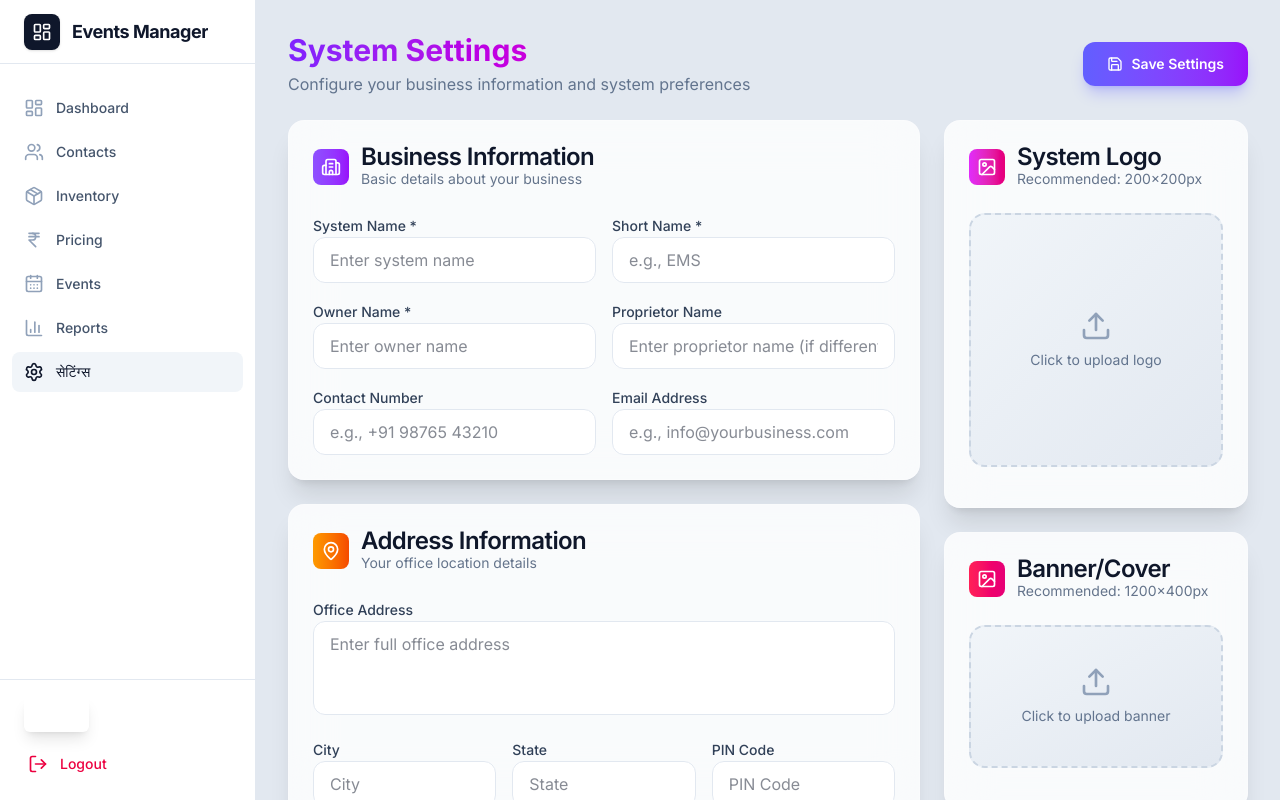
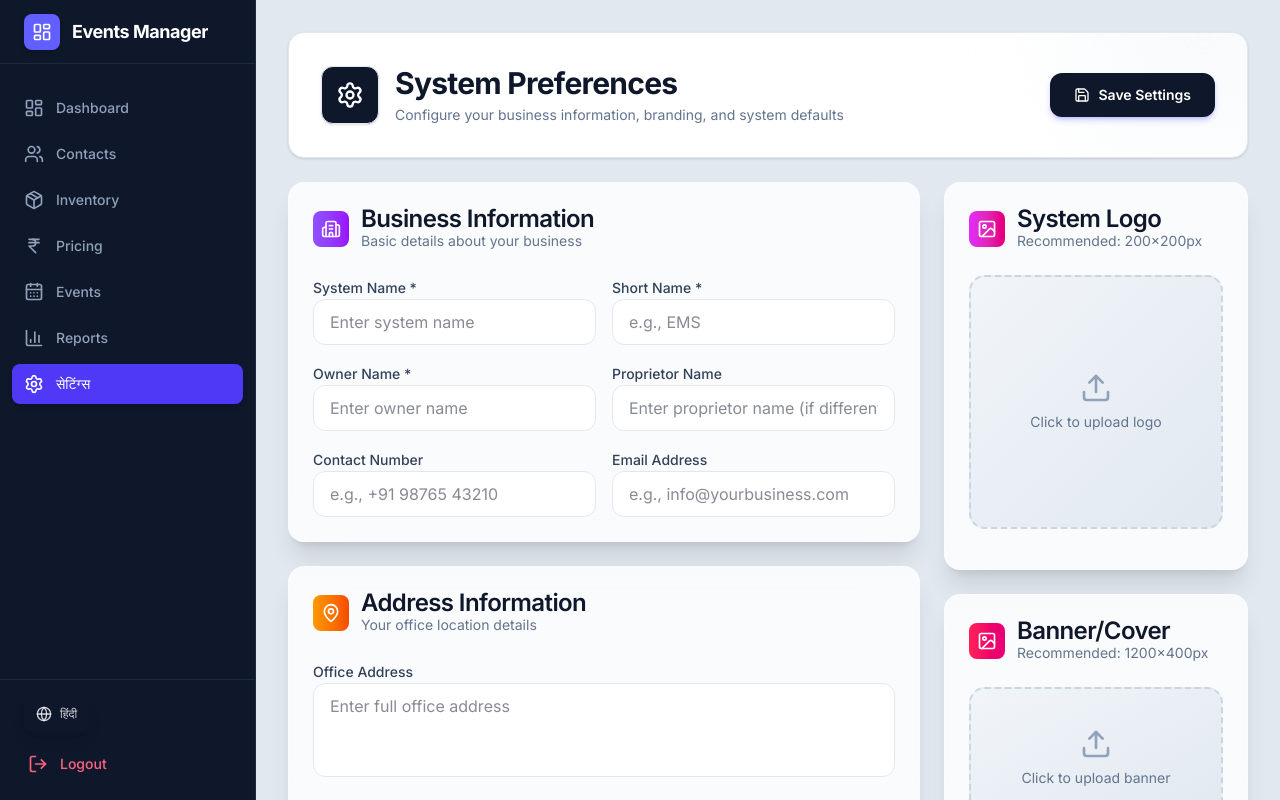
Before and after one commit to waraseoni/event, a Next.js app: page /settings in a window 1280 px wide. Built offline with nearby package versions, Linux system fonts and the light colour scheme; no server answers; the database is empty.

Commit message:
ui fixes 2

```diff
--- a/src/app/contacts/page.tsx
+++ b/src/app/contacts/page.tsx
@@ -12,24 +12,28 @@ export default function ContactsPage() {
   return (
     <div className="min-h-[calc(100vh-200px)] pb-20">
       {/* Header Section */}
-      <div className="mb-6">
-        <div className="flex flex-col sm:flex-row sm:items-center sm:justify-between gap-4">
-          <div className="flex items-center gap-3">
-            <div className="p-3 bg-slate-900 dark:bg-white rounded-xl shadow-sm border border-slate-200 dark:border-slate-800">
-              <Users className="h-6 w-6 text-white dark:text-slate-900" />
+      <div className="relative overflow-hidden rounded-2xl bg-white dark:bg-[#000000] p-6 md:p-8 border border-slate-200 dark:border-slate-800 shadow-sm mb-6">
+        <div className="relative z-10 flex flex-col sm:flex-row sm:items-center sm:justify-between gap-6">
+          <div className="flex items-center gap-4">
+            <div className="p-3.5 bg-slate-900 dark:bg-white rounded-xl shadow-sm border border-slate-200 dark:border-slate-800">
+              <Users className="h-7 w-7 text-white dark:text-slate-900" />
             </div>
             <div>
               <h1 className="text-2xl sm:text-3xl font-bold text-slate-900 dark:text-white tracking-tight">
-                {t('page.contacts.title')}
+                {language === 'en' ? 'Contact Management' : 'संपर्क प्रबंधन'}
               </h1>
-              <p className="text-slate-500 text-sm mt-0.5">
-                {t('page.contacts.description')}
+              <p className="text-slate-500 text-sm mt-1">
+                {language === 'en' ? 'Manage your customers, vendors, and team members' : 'अपने ग्राहकों, वेंडर्स और टीम को प्रबंधित करें'}
               </p>
             </div>
           </div>
 
-          <AddContactButton />
+          <div className="flex shrink-0">
+            <AddContactButton />
+          </div>
         </div>
+        {/* Subtle Decorative Elements */}
+        <div className="absolute top-0 right-0 w-64 h-64 bg-slate-100 dark:bg-slate-900 rounded-full blur-3xl opacity-50 -translate-y-1/2 translate-x-1/3 pointer-events-none"></div>
       </div>
 
       {/* Filter Section */}
--- a/src/app/events/page.tsx
+++ b/src/app/events/page.tsx
@@ -5,20 +5,36 @@ import { EventsStats } from '@/components/events/events-stats'
 import { AddEventButton } from '@/components/events/add-event-button'
 import { EventsFilter } from '@/components/events/events-filter'
 import { useLanguage } from '@/contexts/language-context'
+import { CalendarDays } from 'lucide-react'
 
 export default function EventsPage() {
-  const { t } = useLanguage()
+  const { t, language } = useLanguage()
 
   return (
     <div className="space-y-6">
-      <div className="flex items-center justify-between">
-        <div>
-          <h1 className="text-3xl font-bold tracking-tight">{t('page.events.title')}</h1>
-          <p className="text-muted-foreground">
-            {t('page.events.description')}
-          </p>
+      {/* Header Section */}
+      <div className="relative overflow-hidden rounded-2xl bg-white dark:bg-[#000000] p-6 md:p-8 border border-slate-200 dark:border-slate-800 shadow-sm mb-6">
+        <div className="relative z-10 flex flex-col sm:flex-row sm:items-center sm:justify-between gap-6">
+          <div className="flex items-center gap-4">
+            <div className="p-3.5 bg-slate-900 dark:bg-white rounded-xl shadow-sm border border-slate-200 dark:border-slate-800">
+              <CalendarDays className="h-7 w-7 text-white dark:text-slate-900" />
+            </div>
+            <div>
+              <h1 className="text-2xl sm:text-3xl font-bold text-slate-900 dark:text-white tracking-tight">
+                {language === 'en' ? 'Event Bookings' : 'इवेंट बुकिंग्स'}
+              </h1>
+              <p className="text-slate-500 text-sm mt-1">
+                {language === 'en' ? 'Schedule, organize, and manage your upcoming events' : 'अपने आगामी इवेंट्स को शेड्यूल और व्यवस्थित करें'}
+              </p>
+            </div>
+          </div>
+
+          <div className="flex shrink-0">
+            <AddEventButton />
+          </div>
         </div>
-        <AddEventButton />
+        {/* Subtle Decorative Elements */}
+        <div className="absolute top-0 right-0 w-64 h-64 bg-slate-100 dark:bg-slate-900 rounded-full blur-3xl opacity-50 -translate-y-1/2 translate-x-1/3 pointer-events-none"></div>
       </div>
 
       <EventsStats />
--- a/src/app/inventory/page.tsx
+++ b/src/app/inventory/page.tsx
@@ -5,20 +5,36 @@ import { InventoryStats } from '@/components/inventory/inventory-stats'
 import { AddItemButton } from '@/components/inventory/add-item-button'
 import { InventoryFilters } from '@/components/inventory/inventory-filters'
 import { useLanguage } from '@/contexts/language-context'
+import { Package } from 'lucide-react'
 
 export default function InventoryPage() {
-  const { t } = useLanguage()
+  const { t, language } = useLanguage()
 
   return (
     <div className="space-y-6">
-      <div className="flex items-center justify-between">
-        <div>
-          <h1 className="text-3xl font-bold tracking-tight">{t('page.inventory.title')}</h1>
-          <p className="text-muted-foreground">
-            {t('page.inventory.description')}
-          </p>
+      {/* Header Section */}
+      <div className="relative overflow-hidden rounded-2xl bg-white dark:bg-[#000000] p-6 md:p-8 border border-slate-200 dark:border-slate-800 shadow-sm mb-6">
+        <div className="relative z-10 flex flex-col sm:flex-row sm:items-center sm:justify-between gap-6">
+          <div className="flex items-center gap-4">
+            <div className="p-3.5 bg-slate-900 dark:bg-white rounded-xl shadow-sm border border-slate-200 dark:border-slate-800">
+              <Package className="h-7 w-7 text-white dark:text-slate-900" />
+            </div>
+            <div>
+              <h1 className="text-2xl sm:text-3xl font-bold text-slate-900 dark:text-white tracking-tight">
+                {language === 'en' ? 'Assets & Inventory' : 'एसेट्स और इन्वेंटरी'}
+              </h1>
+              <p className="text-slate-500 text-sm mt-1">
+                {language === 'en' ? 'Track your equipment, products, and physical assets' : 'अपने उपकरण, उत्पाद और भौतिक संपत्तियों को ट्रैक करें'}
+              </p>
+            </div>
+          </div>
+
+          <div className="flex shrink-0">
+            <AddItemButton />
+          </div>
         </div>
-        <AddItemButton />
+        {/* Subtle Decorative Elements */}
+        <div className="absolute top-0 right-0 w-64 h-64 bg-slate-100 dark:bg-slate-900 rounded-full blur-3xl opacity-50 -translate-y-1/2 translate-x-1/3 pointer-events-none"></div>
       </div>
 
       <InventoryStats />
--- a/src/app/pricing/page.tsx
+++ b/src/app/pricing/page.tsx
@@ -4,20 +4,36 @@ import { PricingList } from '@/components/pricing/pricing-list'
 import { PricingStats } from '@/components/pricing/pricing-stats'
 import { AddPricingButton } from '@/components/pricing/add-pricing-button'
 import { useLanguage } from '@/contexts/language-context'
+import { IndianRupee } from 'lucide-react'
 
 export default function PricingPage() {
-  const { t } = useLanguage()
+  const { t, language } = useLanguage()
 
   return (
     <div className="space-y-6">
-      <div className="flex items-center justify-between">
-        <div>
-          <h1 className="text-3xl font-bold tracking-tight">{t('page.pricing.title')}</h1>
-          <p className="text-muted-foreground">
-            {t('page.pricing.description')}
-          </p>
+      {/* Header Section */}
+      <div className="relative overflow-hidden rounded-2xl bg-white dark:bg-[#000000] p-6 md:p-8 border border-slate-200 dark:border-slate-800 shadow-sm mb-6">
+        <div className="relative z-10 flex flex-col sm:flex-row sm:items-center sm:justify-between gap-6">
+          <div className="flex items-center gap-4">
+            <div className="p-3.5 bg-slate-900 dark:bg-white rounded-xl shadow-sm border border-slate-200 dark:border-slate-800">
+              <IndianRupee className="h-7 w-7 text-white dark:text-slate-900" />
+            </div>
+            <div>
+              <h1 className="text-2xl sm:text-3xl font-bold text-slate-900 dark:text-white tracking-tight">
+                {language === 'en' ? 'Rate Cards & Pricing' : 'रेट कार्ड और मूल्य निर्धारण'}
+              </h1>
+              <p className="text-slate-500 text-sm mt-1">
+                {language === 'en' ? 'Configure standardized packages and custom rate cards' : 'मानकीकृत पैकेज और कस्टम रेट कार्ड कॉन्फ़िगर करें'}
+              </p>
+            </div>
+          </div>
+
+          <div className="flex shrink-0">
+            <AddPricingButton />
+          </div>
         </div>
-        <AddPricingButton />
+        {/* Subtle Decorative Elements */}
+        <div className="absolute top-0 right-0 w-64 h-64 bg-slate-100 dark:bg-slate-900 rounded-full blur-3xl opacity-50 -translate-y-1/2 translate-x-1/3 pointer-events-none"></div>
       </div>
 
       <PricingStats />
--- a/src/app/reports/page.tsx
+++ b/src/app/reports/page.tsx
@@ -5,17 +5,32 @@ import { InventoryUtilization } from '@/components/reports/inventory-utilization
 import { ContactAnalytics } from '@/components/reports/contact-analytics'
 import { BookingCapacity } from '@/components/reports/booking-capacity'
 import { useLanguage } from '@/contexts/language-context'
+import { BarChart3 } from 'lucide-react'
 
 export default function ReportsPage() {
-  const { t } = useLanguage()
+  const { t, language } = useLanguage()
 
   return (
     <div className="space-y-6">
-      <div>
-        <h1 className="text-3xl font-bold tracking-tight">{t('page.reports.title')}</h1>
-        <p className="text-muted-foreground">
-          {t('page.reports.description')}
-        </p>
+      {/* Header Section */}
+      <div className="relative overflow-hidden rounded-2xl bg-white dark:bg-[#000000] p-6 md:p-8 border border-slate-200 dark:border-slate-800 shadow-sm mb-6">
+        <div className="relative z-10 flex flex-col sm:flex-row sm:items-center sm:justify-between gap-6">
+          <div className="flex items-center gap-4">
+            <div className="p-3.5 bg-slate-900 dark:bg-white rounded-xl shadow-sm border border-slate-200 dark:border-slate-800">
+              <BarChart3 className="h-7 w-7 text-white dark:text-slate-900" />
+            </div>
+            <div>
+              <h1 className="text-2xl sm:text-3xl font-bold text-slate-900 dark:text-white tracking-tight">
+                {language === 'en' ? 'Analytics & Insights' : 'एनालिटिक्स और इनसाइट्स'}
+              </h1>
+              <p className="text-slate-500 text-sm mt-1">
+                {language === 'en' ? 'View financial performance, inventory usage, and key metrics' : 'वित्तीय प्रदर्शन, इन्वेंटरी उपयोग और प्रमुख मेट्रिक्स देखें'}
+              </p>
+            </div>
+          </div>
+        </div>
+        {/* Subtle Decorative Elements */}
+        <div className="absolute top-0 right-0 w-64 h-64 bg-slate-100 dark:bg-slate-900 rounded-full blur-3xl opacity-50 -translate-y-1/2 translate-x-1/3 pointer-events-none"></div>
       </div>
 
       <div className="grid gap-6 md:grid-cols-2">
--- a/src/app/settings/page.tsx
+++ b/src/app/settings/page.tsx
@@ -179,19 +179,27 @@ export default function SettingsPage() {
 
   return (
     <div className="space-y-6 max-w-5xl mx-auto">
-      {/* Header */}
-      <div className="flex items-center justify-between">
+      {/* Header Section */}
+      <div className="relative overflow-hidden rounded-2xl bg-white dark:bg-[#000000] p-6 md:p-8 border border-slate-200 dark:border-slate-800 shadow-sm mb-6">
+        <div className="relative z-10 flex flex-col sm:flex-row sm:items-center sm:justify-between gap-6">
+          <div className="flex items-center gap-4">
+            <div className="p-3.5 bg-slate-900 dark:bg-white rounded-xl shadow-sm border border-slate-200 dark:border-slate-800">
+              <Settings className="h-7 w-7 text-white dark:text-slate-900" />
+            </div>
             <div>
-          <h1 className="text-3xl font-bold bg-gradient-to-r from-violet-600 via-fuchsia-600 to-pink-600 bg-clip-text text-transparent">
-            {language === 'en' ? 'System Settings' : 'सिस्टम सेटिंग्स'}
+              <h1 className="text-2xl sm:text-3xl font-bold text-slate-900 dark:text-white tracking-tight">
+                {language === 'en' ? 'System Preferences' : 'सिस्टम प्राथमिकताएं'}
               </h1>
-          <p className="text-slate-500 mt-1">
+              <p className="text-slate-500 text-sm mt-1">
                 {language === 'en'
-              ? 'Configure your business information and system preferences'
-              : 'अपनी व्यावसायिक जानकारी और सिस्टम प्राथमिकताएं कॉन्फ़िगर करें'}
+                  ? 'Configure your business information, branding, and system defaults'
+                  : 'अपनी व्यावसायिक जानकारी, ब्रांडिंग और सिस्टम डिफ़ॉल्ट कॉन्फ़िगर करें'}
               </p>
             </div>
-        <Button onClick={handleSave} disabled={saving} className="btn-gradient-primary">
+          </div>
+
+          <div className="flex shrink-0">
+            <Button onClick={handleSave} disabled={saving} className="bg-slate-900 dark:bg-white text-white dark:text-slate-900 hover:bg-slate-800 dark:hover:bg-slate-200 shadow-md transition-all">
               {saving ? (
                 <Loader2 className="h-4 w-4 mr-2 animate-spin" />
               ) : (
@@ -199,6 +207,10 @@ export default function SettingsPage() {
               )}
               {language === 'en' ? 'Save Settings' : 'सेटिंग्स सहेजें'}
             </Button>
+          </div>
+        </div>
+        {/* Subtle Decorative Elements */}
+        <div className="absolute top-0 right-0 w-64 h-64 bg-slate-100 dark:bg-slate-900 rounded-full blur-3xl opacity-50 -translate-y-1/2 translate-x-1/3 pointer-events-none"></div>
       </div>
 
       {/* Success/Error Message */}
--- a/src/components/layout/sidebar.tsx
+++ b/src/components/layout/sidebar.tsx
@@ -49,22 +49,24 @@ export function Sidebar() {
   return (
     <>
       {/* Mobile Top Header */}
-      <div className="md:hidden flex items-center justify-between p-4 border-b border-slate-200 dark:border-slate-800 bg-white dark:bg-slate-950 sticky top-0 z-50">
+      <div className="md:hidden flex items-center justify-between p-4 border-b border-slate-800 bg-slate-900 dark:bg-[#000000] sticky top-0 z-50">
         <Link href="/" className="flex items-center gap-2">
           {logoUrl ? (
             <img src={logoUrl} alt={systemShortName} className="h-6 w-6 object-contain" />
           ) : (
-            <LayoutDashboard className="h-6 w-6 text-slate-900 dark:text-white" />
+            <LayoutDashboard className="h-6 w-6 text-white" />
           )}
-          <span className="text-lg font-bold text-slate-900 dark:text-white tracking-tight">
+          <span className="text-lg font-bold text-white tracking-tight">
             {systemShortName}
           </span>
         </Link>
         <div className="flex items-center gap-2">
-          <LanguageSwitcher />
+          <div className="dark-mode-override">
+            <LanguageSwitcher />
+          </div>
           <button
             onClick={() => setMobileMenuOpen(!mobileMenuOpen)}
-            className="p-2 text-slate-600 dark:text-slate-400 hover:bg-slate-100 dark:hover:bg-slate-800 rounded-md"
+            className="p-2 text-slate-300 hover:bg-slate-800 rounded-md transition-colors"
           >
             {mobileMenuOpen ? <X className="h-5 w-5" /> : <Menu className="h-5 w-5" />}
           </button>
@@ -73,27 +75,27 @@ export function Sidebar() {
 
       {/* Desktop Sidebar & Mobile Menu overlay */}
       <aside className={cn(
-        "fixed inset-y-0 left-0 z-40 w-64 bg-white dark:bg-slate-950 border-r border-slate-200 dark:border-slate-800 flex flex-col transition-transform duration-300 ease-in-out md:translate-x-0 md:static",
+        "fixed inset-y-0 left-0 z-40 w-64 bg-slate-900 dark:bg-[#000000] border-r border-slate-800 flex flex-col transition-transform duration-300 ease-in-out md:translate-x-0 md:static",
         mobileMenuOpen ? "translate-x-0" : "-translate-x-full"
       )}>
         {/* Desktop Logo Area */}
-        <div className="hidden md:flex h-16 shrink-0 items-center px-6 border-b border-slate-200 dark:border-slate-800">
+        <div className="hidden md:flex h-16 shrink-0 items-center px-6 border-b border-slate-800">
           <Link href="/" className="flex items-center gap-3">
-            <div className="p-2 bg-slate-900 dark:bg-white rounded-lg shadow-sm">
+            <div className="p-2 bg-indigo-500 rounded-lg shadow-md">
               {logoUrl ? (
-                <img src={logoUrl} alt={systemShortName} className="h-5 w-5 object-contain" />
+                <img src={logoUrl} alt={systemShortName} className="h-5 w-5 object-contain filter brightness-0 invert" />
               ) : (
-                <LayoutDashboard className="h-5 w-5 text-white dark:text-slate-900" />
+                <LayoutDashboard className="h-5 w-5 text-white" />
               )}
             </div>
-            <span className="text-lg font-bold text-slate-900 dark:text-white tracking-tight truncate">
+            <span className="text-lg font-bold text-white tracking-tight truncate">
               {systemName}
             </span>
           </Link>
         </div>
 
         {/* Navigation Links */}
-        <nav className="flex-1 overflow-y-auto py-6 px-3 space-y-1 custom-scrollbar">
+        <nav className="flex-1 overflow-y-auto py-6 px-3 space-y-1.5 custom-scrollbar">
           {navigation.map((item) => {
             const Icon = item.icon
             const isActive = pathname === item.href
@@ -102,15 +104,15 @@ export function Sidebar() {
                 key={item.name}
                 href={item.href}
                 className={cn(
-                  'group flex items-center gap-3 px-3 py-2.5 rounded-lg text-sm font-medium transition-all',
+                  'group flex items-center gap-3 px-3 py-2.5 rounded-lg text-sm font-medium transition-all duration-200',
                   isActive
-                    ? 'bg-slate-100 dark:bg-slate-800 text-slate-900 dark:text-white'
-                    : 'text-slate-600 dark:text-slate-400 hover:bg-slate-50 dark:hover:bg-slate-800/50 hover:text-slate-900 dark:hover:text-white'
+                    ? 'bg-indigo-600 text-white shadow-md'
+                    : 'text-slate-400 hover:bg-slate-800 hover:text-white'
                 )}
               >
                 <Icon className={cn(
                   'h-5 w-5 shrink-0 transition-colors',
-                  isActive ? 'text-slate-900 dark:text-white' : 'text-slate-400 group-hover:text-slate-600 dark:group-hover:text-slate-300'
+                  isActive ? 'text-white' : 'text-slate-400 group-hover:text-white'
                 )} />
                 {item.name}
               </Link>
@@ -119,11 +121,11 @@ export function Sidebar() {
         </nav>
 
         {/* Bottom Actions (Language & Logout) */}
-        <div className="p-4 border-t border-slate-200 dark:border-slate-800 space-y-3">
-          <div className="hidden md:block px-2">
+        <div className="p-4 border-t border-slate-800 space-y-3">
+          <div className="hidden md:block px-2 dark-mode-override">
             <LanguageSwitcher />
           </div>
-          <button className="w-full flex items-center gap-3 px-3 py-2.5 rounded-lg text-sm font-medium text-rose-600 hover:bg-rose-50 dark:hover:bg-rose-950/30 transition-all">
+          <button className="w-full flex items-center gap-3 px-3 py-2.5 rounded-lg text-sm font-medium text-rose-400 hover:bg-rose-500/10 hover:text-rose-300 transition-all">
             <LogOut className="h-5 w-5 shrink-0" />
             <span>{t('nav.logout')}</span>
           </button>
@@ -133,7 +135,7 @@ export function Sidebar() {
       {/* Mobile Overlay Background */}
       {mobileMenuOpen && (
         <div
-          className="fixed inset-0 bg-slate-900/50 z-30 md:hidden backdrop-blur-sm"
+          className="fixed inset-0 bg-slate-900/60 z-30 md:hidden backdrop-blur-sm"
           onClick={() => setMobileMenuOpen(false)}
         />
       )}
```
Also changed, not shown: src/app/page.tsx (+21 -21 lines). Lines whose indentation alone changed are shown as unchanged.
